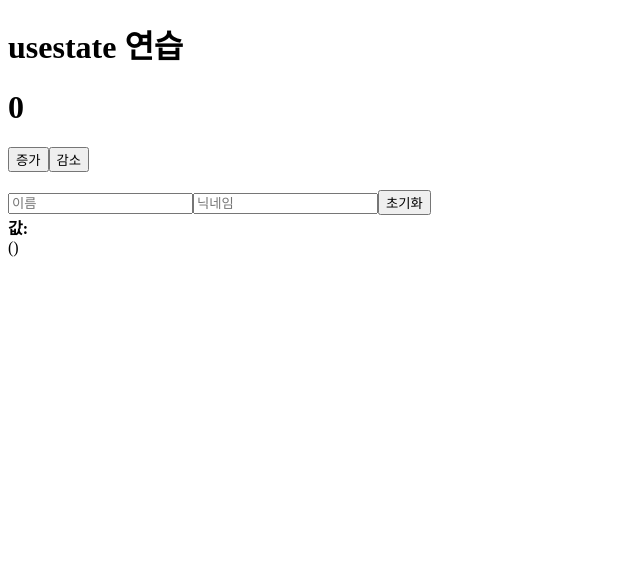
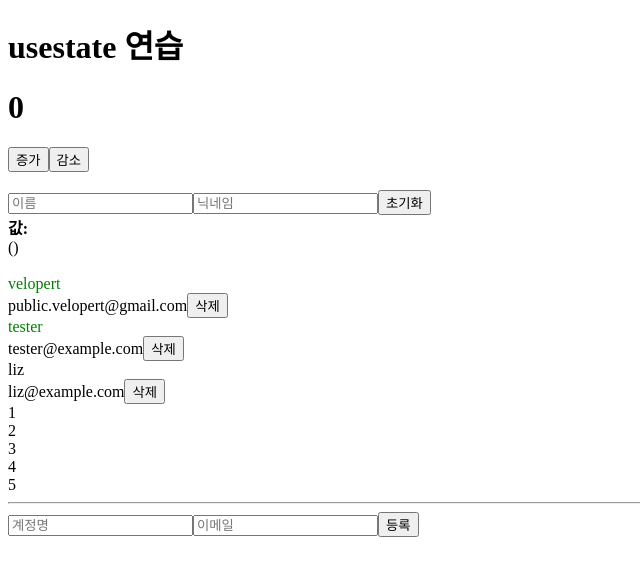
Before and after one commit to umcondo/MAPO_html-css, a React (Create React App) app in the folder reactcra/: page / in a window 1280 px wide. Shown: the top 576 px of the page, without its empty margins (0-640 px from the left). Built offline with nearby package versions, Linux system fonts and the light colour scheme.

Commit message:
벨로퍼트 11~15 배열인 상태 요소 추가, 삭제, 수정 styled-components props 다루기 useRef의 default value 활용

```diff
--- a/reactcra/package.json
+++ b/reactcra/package.json
@@ -9,6 +9,7 @@
     "react": "^18.1.0",
     "react-dom": "^18.1.0",
     "react-scripts": "5.0.1",
+    "styled-components": "^5.3.5",
     "web-vitals": "^2.1.4"
   },
   "scripts": {
--- a/reactcra/src/App.js
+++ b/reactcra/src/App.js
@@ -1,12 +1,91 @@
+import { useRef, useState } from "react";
+
+// components
 import UseState from "./components/UseState";
 import InputSample from "./components/InputSample";
+import UserList from "./components/User";
+import CreateUser from "./components/CreateUser";
 
 function App() {
+  const [users, setUsers] = useState([
+    {
+      id: 1,
+      username: "velopert",
+      email: "public.velopert@gmail.com",
+      active: true,
+    },
+    {
+      id: 2,
+      username: "tester",
+      email: "tester@example.com",
+      active: true,
+    },
+    {
+      id: 3,
+      username: "liz",
+      email: "liz@example.com",
+      active: false,
+    },
+  ]);
+
+  const nextId = useRef(4);
+
+  const onCreate = () => {
+    const user = {
+      id: nextId.current,
+      username,
+      email,
+    };
+    // setUsers([...users, user]);
+    setUsers(users.concat(user));
+
+    setInput({
+      username: "",
+      email: "",
+    });
+    nextId.current += 1;
+  };
+
+  const [input, setInput] = useState({
+    username: "",
+    email: "",
+  });
+
+  const { username, email } = input;
+
+  const onChange = (e) => {
+    const { name, value } = e.target;
+    setInput({
+      ...input,
+      [name]: value,
+    });
+  };
+
+  const onRemove = (id) => {
+    setUsers(users.filter((user) => user.id !== id));
+  };
+
+  const onToggle = (id) => {
+    setUsers(
+      users.map((user) =>
+        user.id === id ? { ...user, active: !user.active } : user
+      )
+    );
+  };
   return (
     <div className="App">
       <UseState />
       <br />
       <InputSample />
+      <br />
+      <UserList users={users} onRemove={onRemove} onToggle={onToggle} />
+      <hr />
+      <CreateUser
+        onCreate={onCreate}
+        onChange={onChange}
+        username={username}
+        email={email}
+      />
     </div>
   );
 }
--- /dev/null
+++ b/reactcra/src/components/CreateUser.js
@@ -0,0 +1,21 @@
+const CreateUser = ({ username, email, onChange, onCreate }) => {
+  return (
+    <div>
+      <input
+        name="username"
+        placeholder="계정명"
+        onChange={onChange}
+        value={username}
+      />
+      <input
+        name="email"
+        placeholder="이메일"
+        onChange={onChange}
+        value={email}
+      />
+      <button onClick={onCreate}>등록</button>
+    </div>
+  );
+};
+
+export default CreateUser;
--- /dev/null
+++ b/reactcra/src/components/User.js
@@ -0,0 +1,35 @@
+import styled from "styled-components";
+
+const StyledCompo = styled.div`
+  cursor: pointer;
+  color: ${(props) => (props.active ? "green" : "black")};
+`;
+const User = ({ username, email, id, onRemove, active, onToggle }) => {
+  return (
+    <>
+      <StyledCompo active={active}>
+        <span onClick={() => onToggle(id)}>{username}</span>
+      </StyledCompo>
+      <span>{email}</span>
+      <button onClick={() => onRemove(id)}>삭제</button>
+    </>
+  );
+};
+
+function UserList({ users, onRemove, onToggle }) {
+  const numbers = [1, 2, 3, 4, 5];
+  let numId = 1;
+
+  return (
+    <div>
+      {users.map((elm) => (
+        <User {...elm} key={elm.id} onRemove={onRemove} onToggle={onToggle} />
+      ))}
+
+      {numbers.map((num) => (
+        <div key={numId++}>{num}</div>
+      ))}
+    </div>
+  );
+}
+export default UserList;
```
Also changed, not shown: 1 other file (tests, documents, lock files or other folders).
